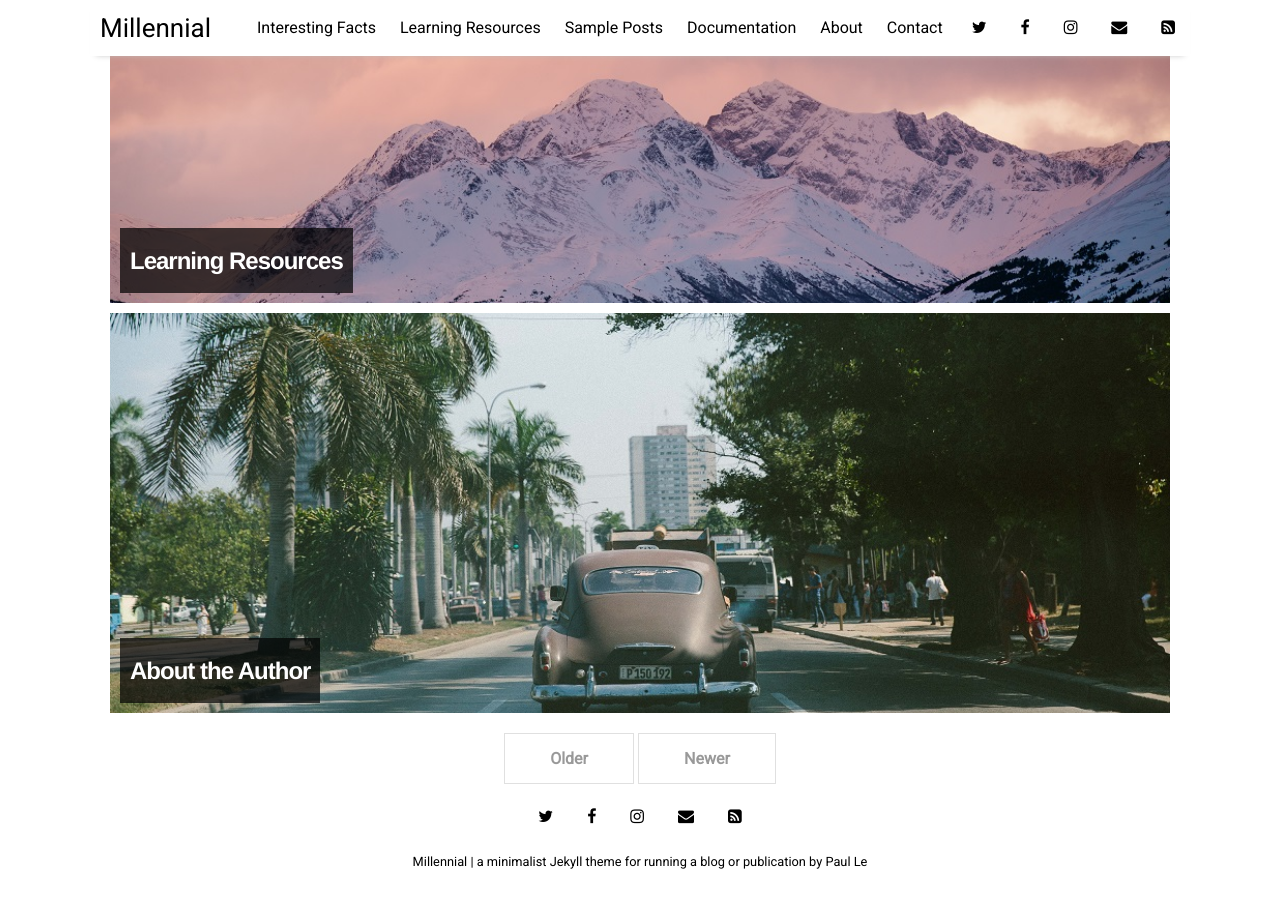
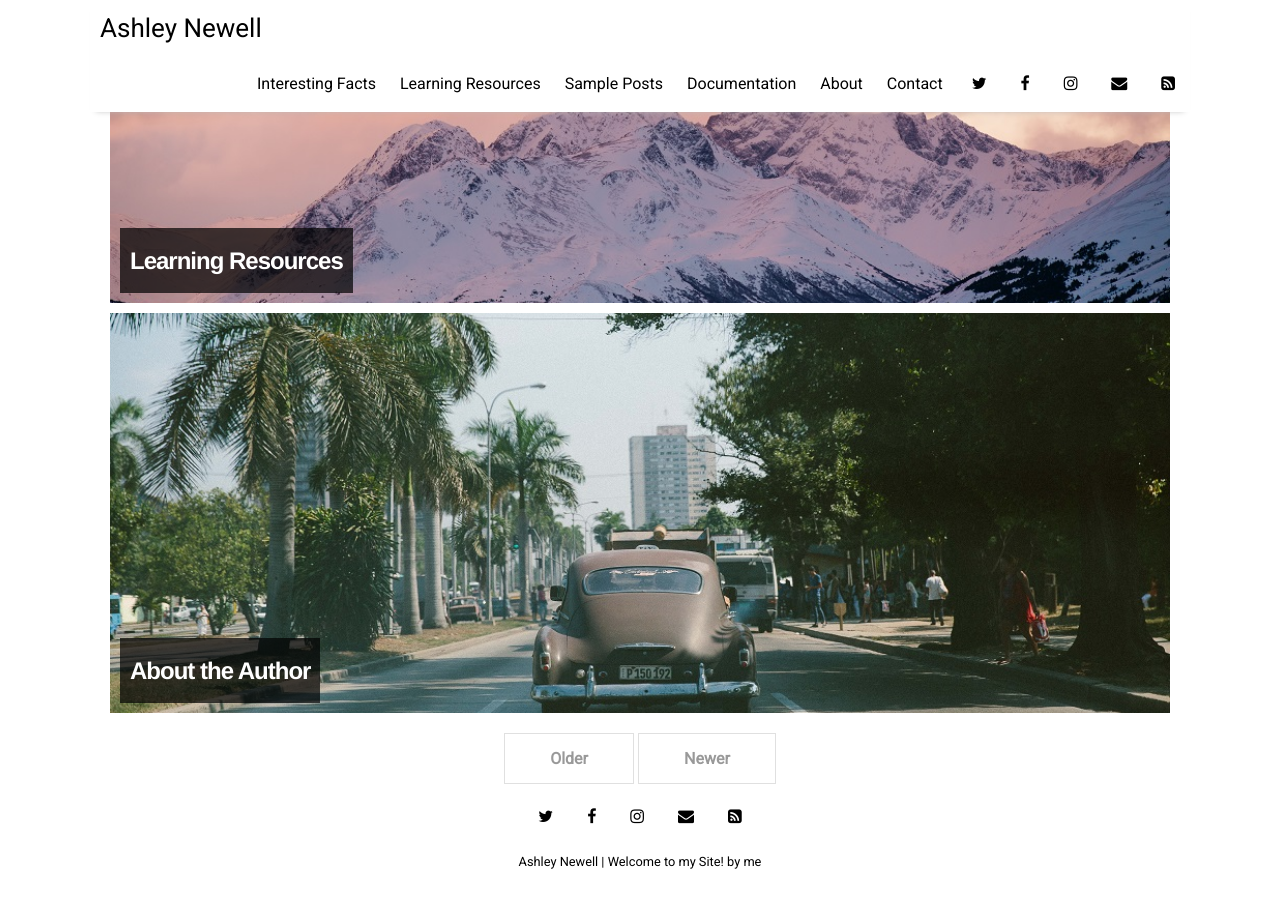
Before and after one commit to Zeggle/zeggle.github.io, a Jekyll site: the page built from index.html, in a window 1280 px wide and 900 px high, scrolled down 1398 px. Built offline with Jekyll 4.4.1, drawn with Linux system fonts in a browser that asks for light colours; nearby versions of some CDN libraries; the list of posts is cut into pages by our own code.

Commit message:
Update _config.yml

```diff
--- a/_config.yml
+++ b/_config.yml
@@ -10,9 +10,9 @@
 plugins:             [jekyll-paginate, jekyll-sitemap, jekyll-feed, jekyll-seo-tag]
 
 # Customise atom feed settings (this is where Jekyll-Feed gets configuration information)
-title:		           "Millennial"
-description:	       "a minimalist Jekyll theme for running a blog or publication"
-author:              "Paul Le"
+title:		           "Ashley Newell"
+description:	       "Welcome to my Site!"
+author:              "me"
 
 # RSS 2.0 can be used instead of Atom by uncommenting following two lines
 #feed:
```
